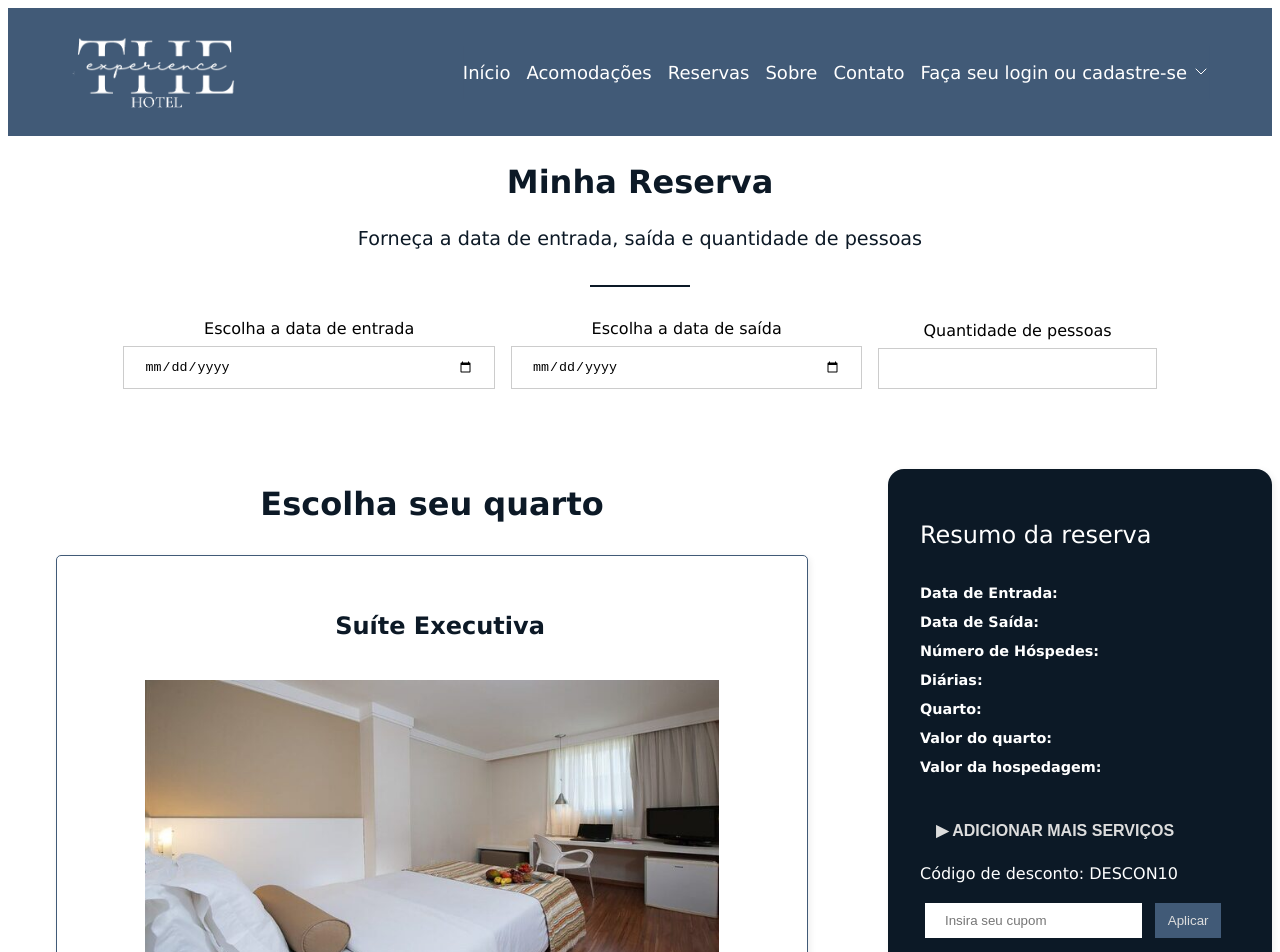
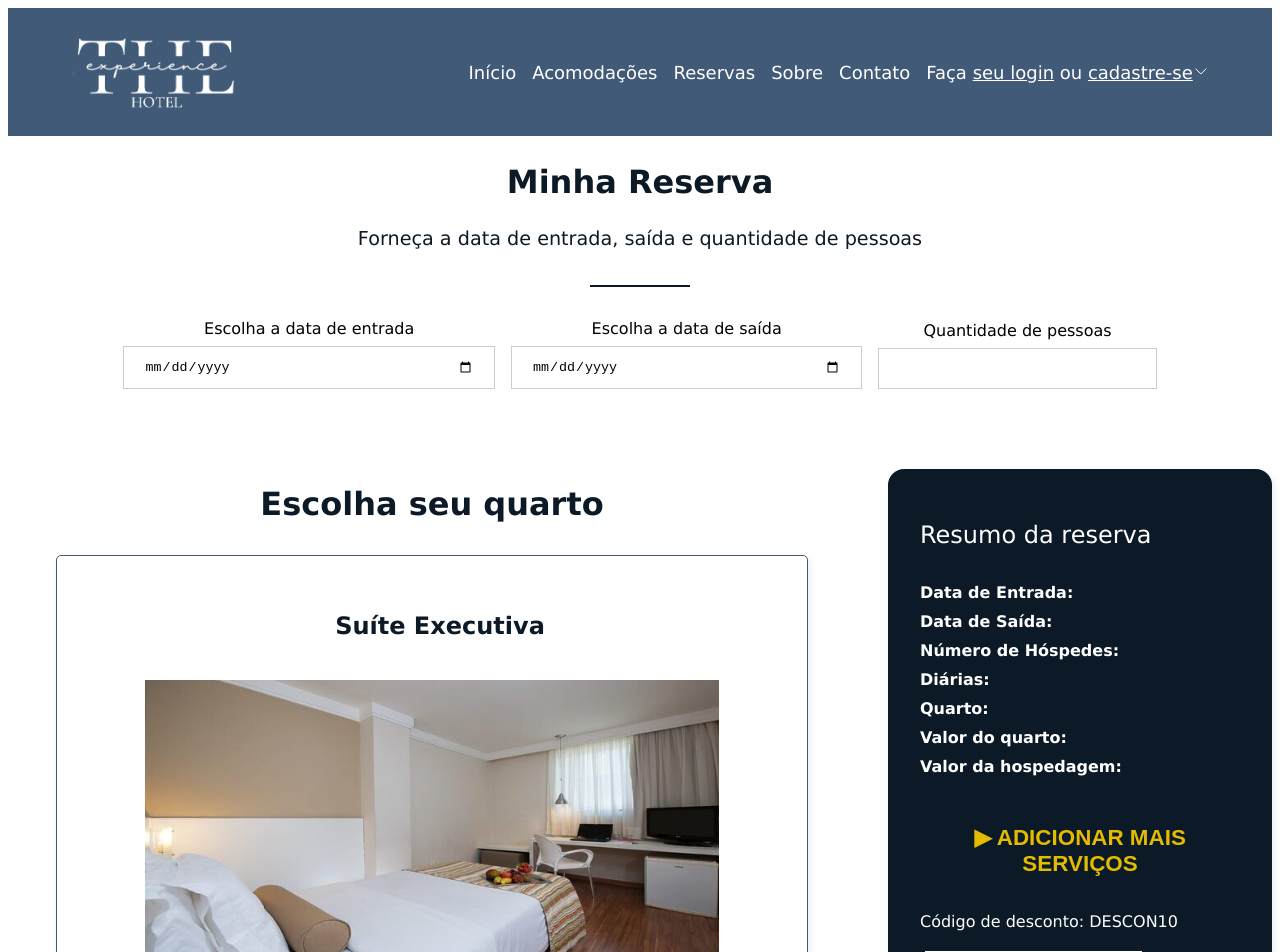
Before and after one commit to rcleyton/tex5-hotelaria-full, a Vue app in the folder web/: page /reservas in a window 1280 px wide. Shown: the top 952 px of the page. Built offline with nearby package versions, Linux system fonts and the light colour scheme.

Commit message:
refactor: Ajustes na página reservas

```diff
--- a/web/src/components/AditionalServicesModal.vue
+++ b/web/src/components/AditionalServicesModal.vue
@@ -73,20 +73,19 @@ $light-yellow: #eacc40ff;
 }
 
 .resume__addService {
-	/* width: 100%; */
-	margin: 1rem 0 0 0;
 	text-transform: uppercase;
-	font-size: 1rem;
+	font-size: 1.4rem;
 	font-weight: 700;
-	color: #ddd;
+	color: #e3bb00ff;
 	cursor: pointer;
 	background: none;
 	border: none;
+	padding: 1rem 0;
 }
 
 .resume__titleAddServices {
 	text-align: center;
-	margin: 2rem 0;
+	margin: 1rem 0;
 }
 
 .resume__listItem {
@@ -98,44 +97,43 @@ $light-yellow: #eacc40ff;
 button {
 	background-color: $light-yellow;
 	color: $main-blue;
-	padding: .3rem 1rem;
-	margin-top: .5rem;
+	padding: 0.3rem 1rem;
+	margin-top: 0.5rem;
 	cursor: pointer;
 	font-weight: 600;
 	border: none;
-	border-radius: .5rem;
+	border-radius: 0.5rem;
 }
 
-.customize{
-  all:unset;
-  position:relative;
+.customize {
+	all: unset;
+	position: relative;
 	display: inline-block;
-  border: dashed 1px #CCC;
-  width:15px;
+	border: dashed 1px #ccc;
+	width: 15px;
 	height: 15px;
-  background: #EEE;
-  cursor:pointer;
+	background: #eee;
+	cursor: pointer;
 }
 
-.customize:checked{
+.customize:checked {
 	border: dashed 1px transparent;
 }
 
-.customize:checked::after{
-  content:"";
-  position:absolute;
-  width:12px;
-  height:12px;
+.customize:checked::after {
+	content: '';
+	position: absolute;
+	width: 12px;
+	height: 12px;
 	left: calc(50% - 6px);
 	top: calc(50% - 6px);
-  border-radius:50%;
+	border-radius: 50%;
 }
 
-.customize.yellow:checked{
+.customize.yellow:checked {
 	background: $light-yellow;
 }
-.customize.yellow:checked::after{
+.customize.yellow:checked::after {
 	background: $yellow;
 }
-
 </style>
--- a/web/src/components/Login.vue
+++ b/web/src/components/Login.vue
@@ -1,6 +1,6 @@
 <template>
 	<li class="dropdown" v-if="usuario.nome === ''">
-		Faça seu login ou cadastre-se
+		Faça <u>seu login</u> ou <u>cadastre-se</u>
 		<ul>
 			<li>
 				<router-link to="login">Entrar</router-link>
@@ -18,6 +18,7 @@
 		</ul>
 	</li>
 </template>
+
 <script>
 import { mapActions, mapGetters } from 'vuex';
 
@@ -31,6 +32,7 @@ export default {
 	},
 };
 </script>
+
 <style lang="scss">
 .dropdown {
 	position: relative;
--- a/web/src/components/ModalReservaContinue.vue
+++ b/web/src/components/ModalReservaContinue.vue
@@ -1,12 +1,12 @@
 <template>
 	<div id="modal">
+		<button class="button" @click="showModal = true">Continue</button>
 
-        <button
-        class="button" @click="showModal = true">
-            Continue
-        </button>
-
-        <div class="modal-overlay" v-if="showModal" @click="showModal = false"></div>
+		<div
+			class="modal-overlay"
+			v-if="showModal"
+			@click="showModal = false"
+		></div>
 
 		<div class="modal" v-if="showModal">
 			<h1>Serviços Adquiridos:</h1>
@@ -26,9 +26,7 @@
 						Diárias: {{ diarias }}
 						{{ !diarias ? '' : diarias > 1 ? 'dias' : 'dia' }}
 					</li>
-                    <li class="resume__listItem">
-                        Quarto: {{ acomodacao?.nome }}
-                    </li>
+					<li class="resume__listItem">Quarto: {{ acomodacao?.nome }}</li>
 					<li class="resume__listItem">
 						Valor do quarto:
 						{{ acomodacao?.preco }}
@@ -53,27 +51,22 @@
 				</ul>
 			</div>
 
-            <button class="button" @click="$router.push('login')">
-                Continue
-            </button>
-            <button class="buttonClose" @click="showModal = false">
-                Editar
-            </button>
+			<button class="button" @click="$router.push('login')">Continue</button>
+			<button class="buttonClose" @click="showModal = false">Editar</button>
 		</div>
 	</div>
 </template>
 
 <script>
-
 import { mapGetters } from 'vuex';
 
 export default {
-    name: "ModalReservaContinue",
+	name: 'ModalReservaContinue',
 
 	data() {
 		return {
 			showModal: false,
-        }
+		};
 	},
 
 	computed: {
@@ -96,7 +89,6 @@ export default {
 		},
 	},
 };
-
 </script>
 
 <style>
@@ -111,15 +103,17 @@ export default {
 	width: 100%;
 	padding: 15px 25px;
 	background: #415a77;
-    ;
 	border-radius: 8px;
 
-    color: #FFF;
+	color: #fff;
 	font-size: 18px;
 	font-weight: 700;
 
 	box-shadow: 3px 3px rgba(0, 0, 0, 0.4);
 	transition: 0.4s ease-out;
+}
+.button:hover {
+	background: #778da9ff;
 }
 
 .buttonClose {
@@ -133,10 +127,9 @@ export default {
 	width: 100%;
 	padding: 15px 25px;
 	background: #ac3636;
-    ;
 	border-radius: 8px;
 
-    color: #FFF;
+	color: #fff;
 	font-size: 18px;
 	font-weight: 700;
 
@@ -167,7 +160,7 @@ export default {
 
 	width: 100%;
 	max-width: 600px;
-    background-color: #FFF;
+	background-color: #fff;
 	border-radius: 16px;
 
 	padding: 25px;
--- a/web/src/components/ResumoReserva.vue
+++ b/web/src/components/ResumoReserva.vue
@@ -83,7 +83,7 @@ export default {
 	display: flex;
 	width: 30vw;
 	height: auto;
-	max-height: 80vh;
+	max-height: 90vh;
 	overflow: auto;
 	position: -webkit-sticky;
 	position: sticky;
@@ -125,7 +125,7 @@ export default {
 }
 
 .resume__listItem {
-	font-size: 0.9rem;
+	font-size: 1rem;
 	font-weight: 600;
 	line-height: 1.5rem;
 }
```
Lines whose indentation alone changed are shown as unchanged.
